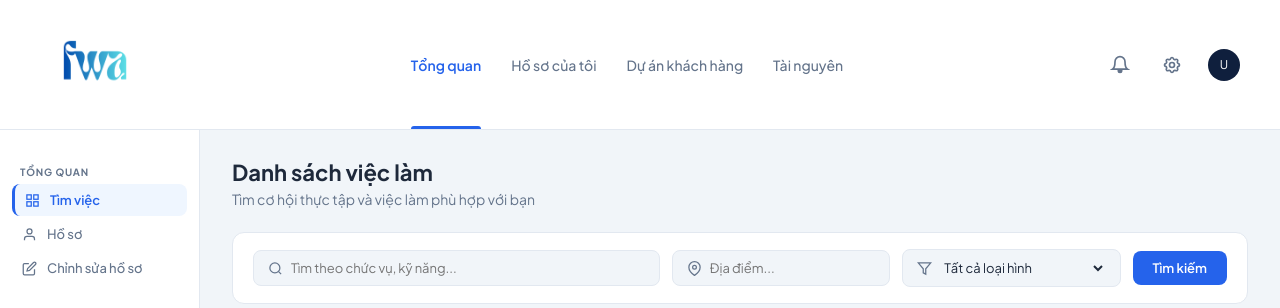
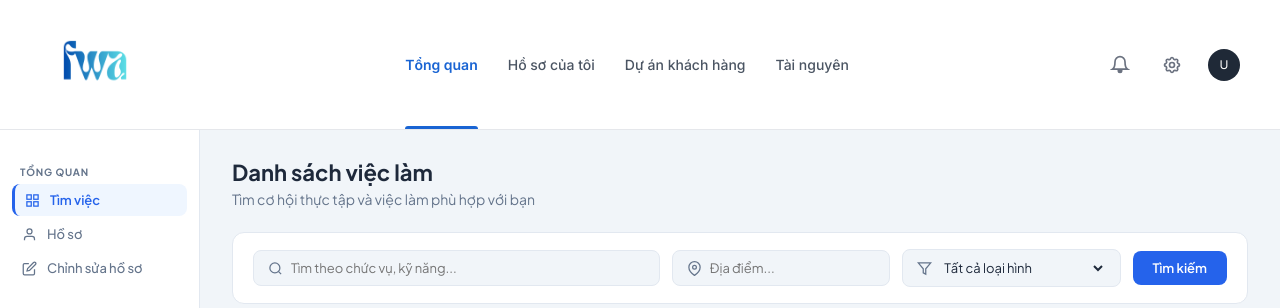
Before and after one commit to sealdog17/SS2_InternshipFinder, a Python web app: template templates/job_list.html in a window 1280 px wide. Shown: the top 308 px of the page. Run offline with Jinja, Linux system fonts and the light colour scheme; the template is opened without the code that fills it, so the values that code supplies are empty.

Commit message:
Fix navbar font family UI glitch for absolute matching

```diff
--- a/templates/job_list.html
+++ b/templates/job_list.html
@@ -5,6 +5,7 @@
   <meta name="viewport" content="width=device-width, initial-scale=1.0">
   <title>Tìm việc - InternshipFinder</title>
   <link href="https://fonts.googleapis.com/css2?family=Plus+Jakarta+Sans:wght@400;500;600;700&display=swap" rel="stylesheet">
+  <link href="https://fonts.googleapis.com/css2?family=Inter:wght@400;500;600;700;800&display=swap" rel="stylesheet">
   <style>
     *, *::before, *::after { box-sizing: border-box; margin: 0; padding: 0; }
     :root {
@@ -18,18 +19,18 @@
     /* ===== NAVBAR ===== */
     .topnav {
       position: fixed; top: 0; left: 0; right: 0; height: var(--navbar);
-      background: var(--white); border-bottom: 1px solid var(--border);
+      background: #ffffff; border-bottom: 1px solid #e5e7eb;
       display: flex; justify-content: space-between; align-items: center; padding: 0 40px;
-      z-index: 100;
+      z-index: 100; font-family: 'Inter', sans-serif;
     }
     .nav-center { display: flex; gap: 30px; height: 100%; align-items: center; }
-    .nav-link { text-decoration: none; color: var(--muted); font-size: 14px; font-weight: 500; height: 100%; display: flex; align-items: center; position: relative; }
-    .nav-link.active { color: var(--primary); font-weight: 600; }
-    .nav-link.active::after { content: ''; position: absolute; bottom: 0; left: 0; width: 100%; height: 3px; background: var(--primary); border-top-left-radius: 3px; border-top-right-radius: 3px; }
+    .nav-link { text-decoration: none; color: #4b5563; font-size: 14px; font-weight: 500; height: 100%; display: flex; align-items: center; position: relative; }
+    .nav-link.active { color: #1964d3; font-weight: 600; }
+    .nav-link.active::after { content: ''; position: absolute; bottom: 0; left: 0; width: 100%; height: 3px; background: #1964d3; border-top-left-radius: 3px; border-top-right-radius: 3px; }
 
     .nav-right { display: flex; gap: 20px; align-items: center; }
-    .icon-btn { color: var(--muted); cursor: pointer; display: flex; align-items: center; justify-content: center; width: 32px; height: 32px; text-decoration: none; }
-    .avatar { width: 32px; height: 32px; border-radius: 50%; background: var(--navy); display: flex; align-items: center; justify-content: center; color: white; font-size: 12px; overflow: hidden; }
+    .icon-btn { color: #6b7280; cursor: pointer; display: flex; align-items: center; justify-content: center; width: 32px; height: 32px; text-decoration: none; }
+    .avatar { width: 32px; height: 32px; border-radius: 50%; background: #1f2937; display: flex; align-items: center; justify-content: center; color: white; font-size: 12px; overflow: hidden; }
     .avatar img { width: 100%; height: 100%; object-fit: cover; }
 
     /* ===== LAYOUT ===== */
```
Also changed, not shown: templates/job_detail.html (+8 -6 lines).
